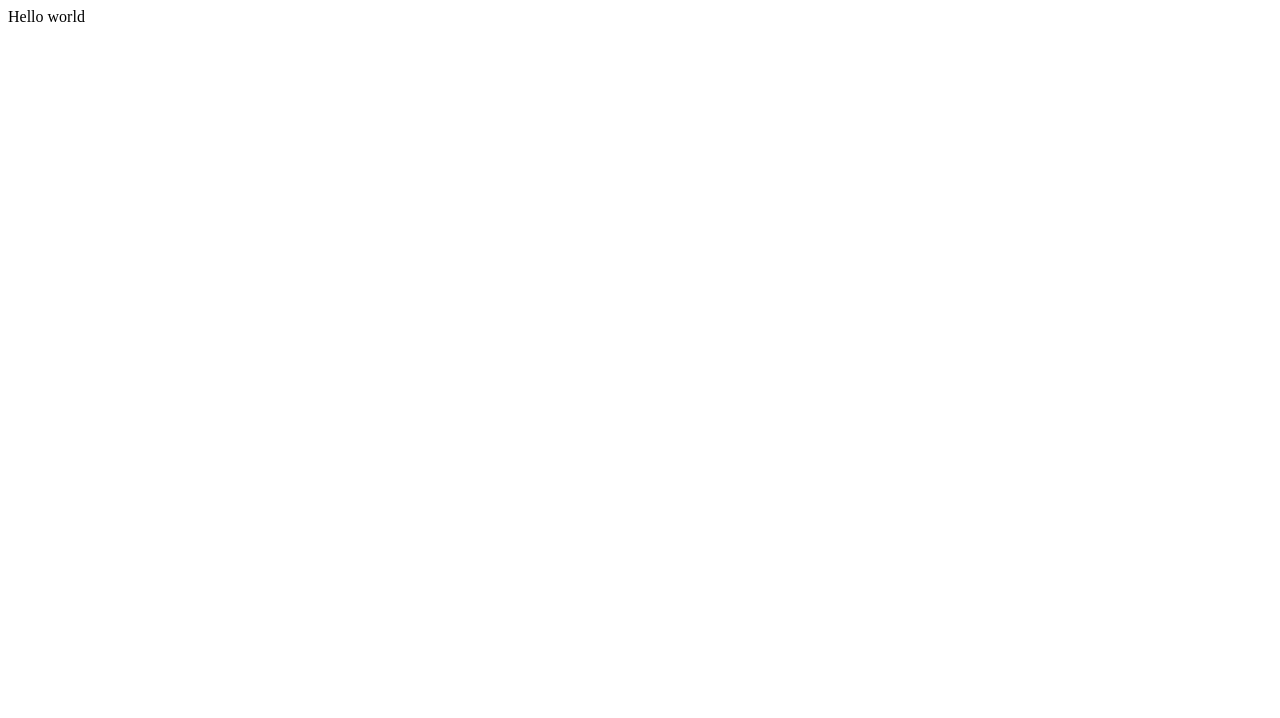
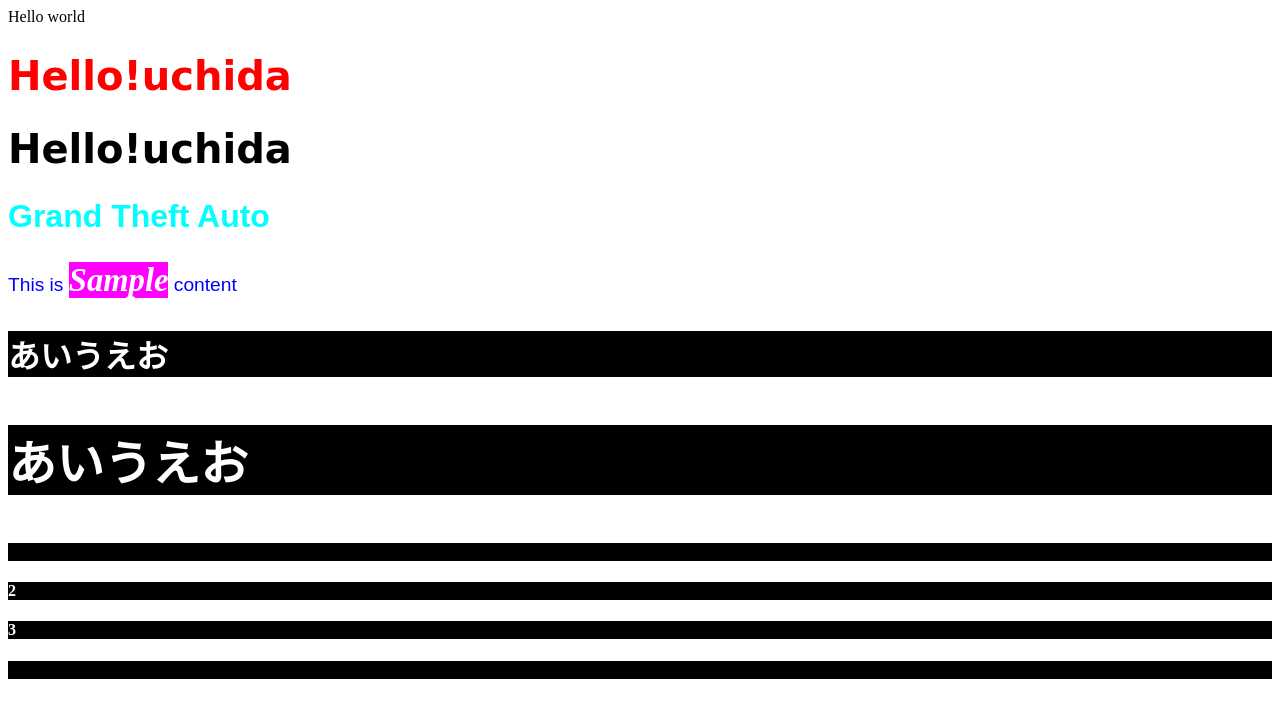
Before and after one commit to F22BA019/aiu, a plain HTML site: page index.html in a window 1280 px wide. Drawn offline with Linux system fonts and the light colour scheme.

Commit message:
Update index.html

```diff
--- a/index.html
+++ b/index.html
@@ -1 +1,62 @@
 Hello world
+<!DOCTYPE html>
+<html lang="ja">
+<head>
+    <meta charset="UTF-8">
+    <meta http-equiv="X-UA-Compatible" content="IE=edge">
+    <meta name="viewport" content="width=device-width, initial-scale=1.0">
+    <title>テキストにスタイル設定</title>
+    <style>
+        /*これはCSSのコメントです*/
+        h1{
+            font-size: 2.5em;
+            font-family: cursive;
+            color: #ff0000;
+        }
+        h2{
+            font-size: 2.0em;
+            font-family: fantasy;
+            color: rgb(0,255,255);
+        }
+        p{
+            font-size: 1.2em;
+            font-family: sans-serif;
+            color: blue;
+        }
+        span{
+            font: bold italic 1.7em Serif;
+            background-color: magenta;
+            color: white;
+        }
+        h3{
+            /*importantはタグ直書きより強い*/
+            color: white !important;
+            background-color: black;
+            font-size: 200%;
+        }
+        #name{
+            color: black;
+        }
+        h4{
+            background-color: black;
+        }
+        .shiro{
+            color: white;
+        }
+    </style>
+</head>
+<body>
+    <!-- これはコメントです -->
+    <h1>Hello!uchida</h1>
+    <h1 id="name">Hello!uchida</h1>
+    <h2>Grand Theft Auto</h2>
+    <p>This is <span>Sample</span> content</p>
+
+    <h3>あいうえお</h3>
+    <h3 style="color: #00ff00; font-size: 300%">あいうえお</h3>
+    <h4>1</h4>
+    <h4 class="shiro">2</h4>
+    <h4 class="shiro">3</h4>
+    <h4>4</h4>
+</body>
+</html>
```
